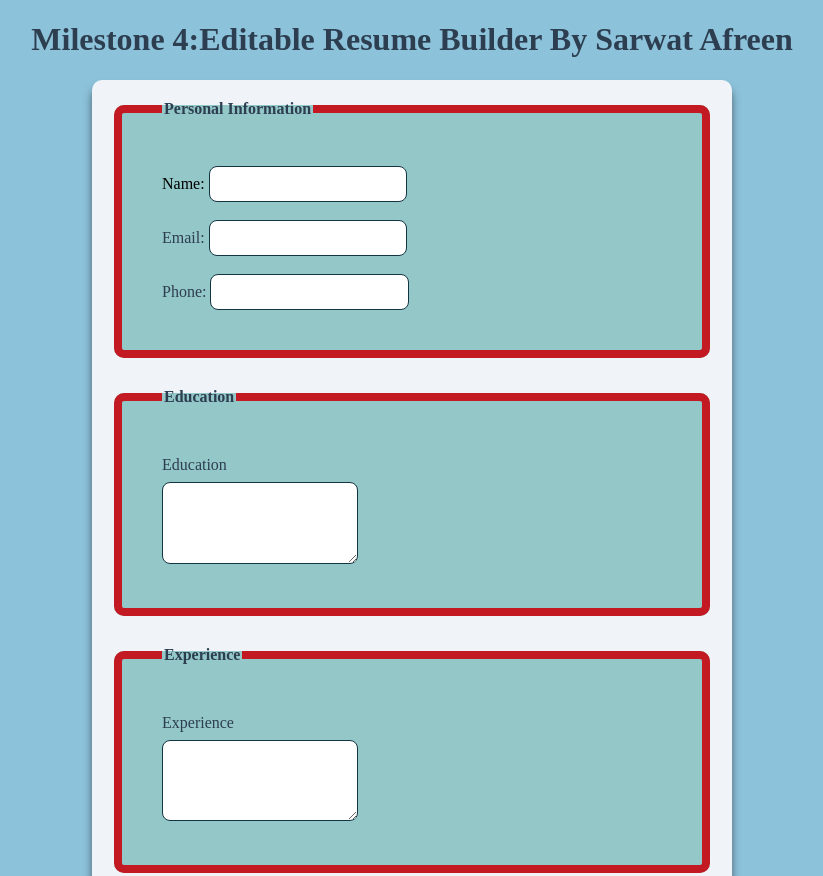
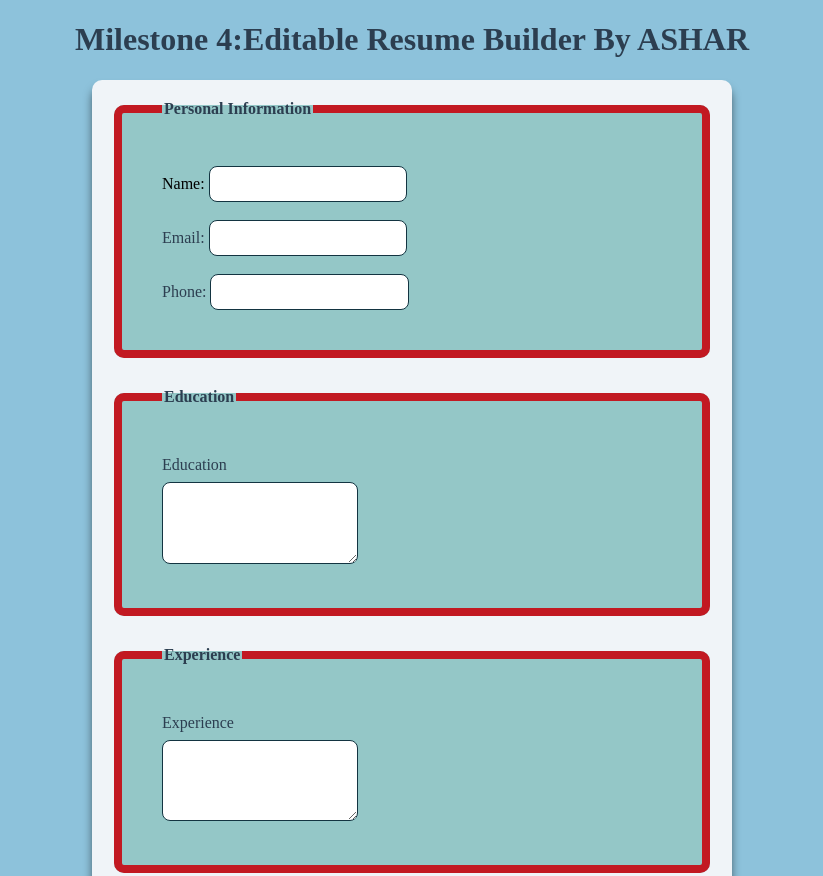
Before and after one commit to MuhammadAshar28/milestone3, a plain HTML site: page index.html in a window 1280 px wide. Shown: the top 876 px of the page, without its empty margins (228-1051 px from the left). Drawn offline with Linux system fonts and the light colour scheme.

Commit message:
Update index.html

```diff
--- a/index.html
+++ b/index.html
@@ -7,7 +7,7 @@
 <link rel="stylesheet"href="style.css">
 </head>
 <body>
-    <h1>Milestone 4:Editable Resume Builder By Sarwat Afreen </h1>
+    <h1>Milestone 4:Editable Resume Builder By ASHAR </h1>
     <form id="resumeForm">
         <fieldset>
             <legend>Personal Information</legend>
```
